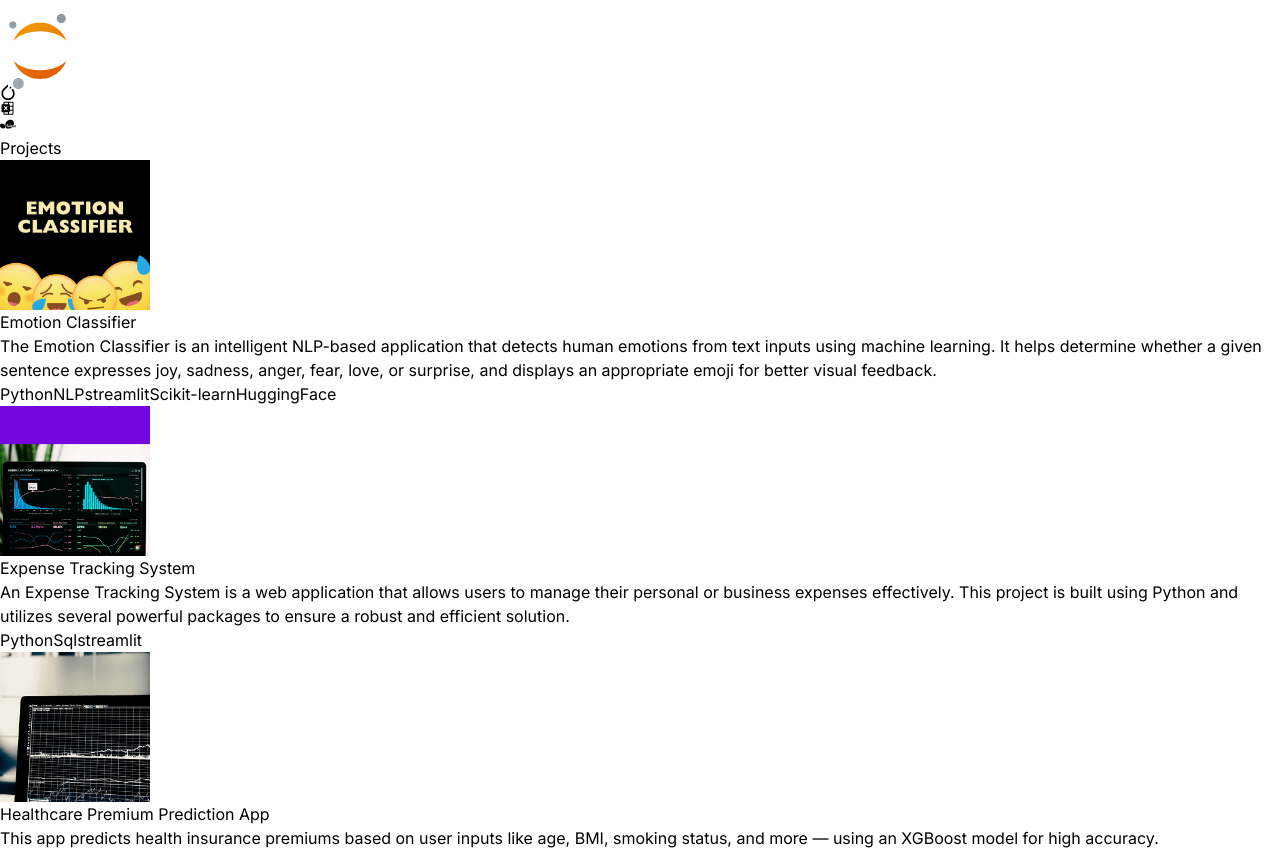
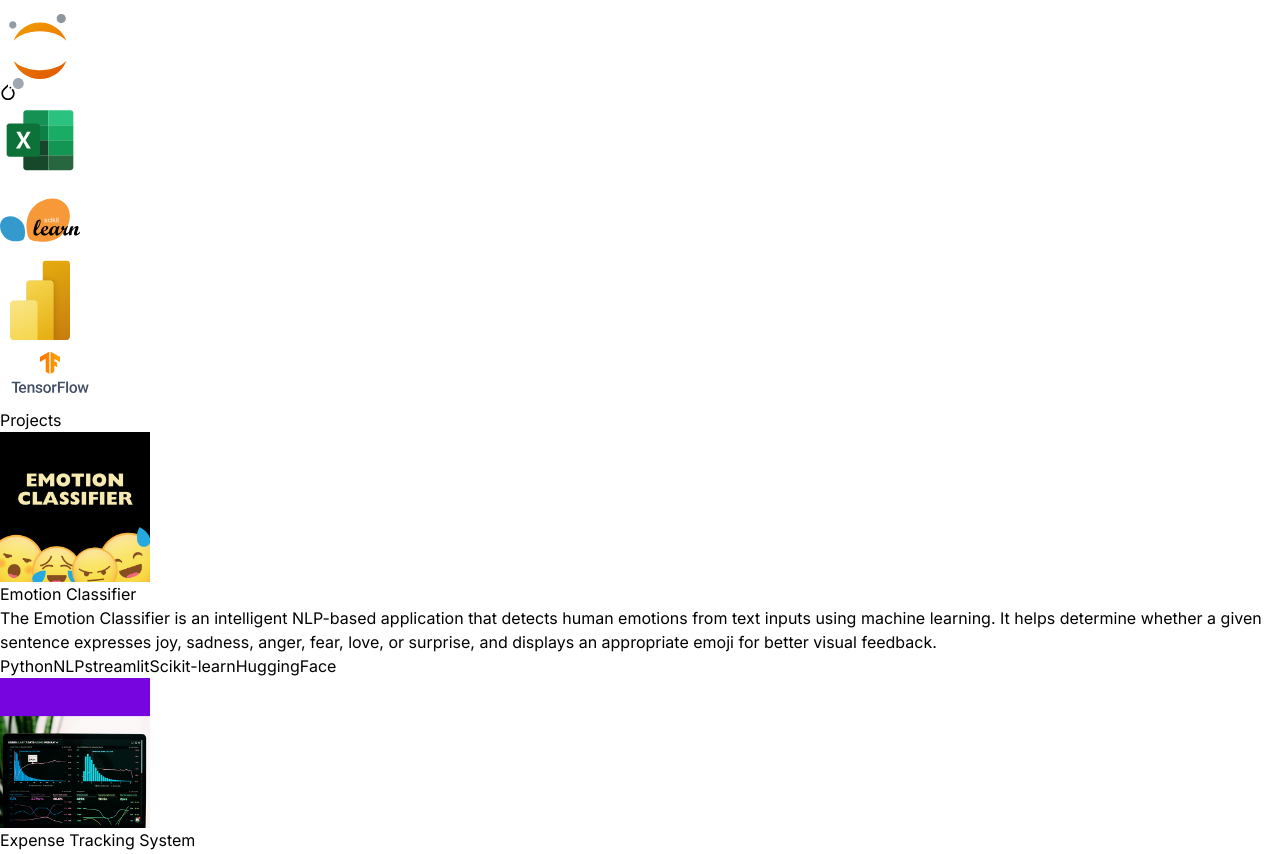
Before and after one commit to devang1005/devang-portfolio, a React (Vite) app: page / in a window 1280 px wide. Shown: the part 2046-2900 px from the top of the page. Built offline with nearby package versions, Linux system fonts and the light colour scheme.

Commit message:
update 2.0

```diff
--- a/src/App.jsx
+++ b/src/App.jsx
@@ -9,9 +9,10 @@ import Certificates from './components/Certificates';
 
 const App = () => {
   return (
+
     <div className='overflow-x-hidden text-neutral-300 antialiased selection:bg-cyan-300 selection:text-cyan-900'>
       <div className='fixed top-0 -z-10 h-full w-full'>
-      <div class="relative h-full w-full bg-black"><div class="absolute bottom-0 left-0 right-0 top-0 bg-[linear-gradient(to_right,#4f4f4f2e_1px,transparent_1px),linear-gradient(to_bottom,#8080800a_1px,transparent_1px)] bg-[size:14px_24px]"></div><div class="absolute left-0 right-0 top-[-10%] h-[1000px] w-[1000px] rounded-full bg-[radial-gradient(circle_400px_at_50%_300px,#fbfbfb36,#000)]"></div></div>
+      <div class="absolute top-0 z-[-2] h-screen w-screen bg-neutral-950 bg-[radial-gradient(ellipse_80%_80%_at_50%_-20%,rgba(120,119,198,0.3),rgba(255,255,255,0))]"></div>
       </div>
       <div className='container mx-auto px-8'>
       <Navbar/>
--- a/src/components/Tech.jsx
+++ b/src/components/Tech.jsx
@@ -3,6 +3,10 @@ import { SiPytorch } from "react-icons/si";
 import { motion } from "framer-motion";
 import { PiMicrosoftExcelLogoFill } from "react-icons/pi";
 import { SiScikitlearn } from "react-icons/si";
+import scikit from "../assets/scikit-learn.svg";
+import powerbi from "../assets/power-bi-icon.svg";
+import excel from "../assets/icons8-excel.svg";
+import tensorflow from "../assets/TensorFlow_logo.svg";
 
 const iconvarriant = (duration) =>({
     initial:{y:-10},
@@ -56,12 +60,17 @@ const Tech = () => {
                 <SiPytorch className="text-7xl text-orange-500" />
             </motion.div>
             <motion.div  variants={iconvarriant(5)} animate="animate" initial="initial" className="rounded-2xl border-4 p-4 border-neutral-800">
-                 <PiMicrosoftExcelLogoFill className="text-7xl text-green-500" />
+                <img src={excel} alt="excel" width='80' height='30'/>
             </motion.div>
             <motion.div  variants={iconvarriant(5)} animate="animate" initial="initial" className="rounded-2xl border-4 p-4 border-neutral-800">
-                <SiScikitlearn className="text-7xl text-black-500" />
+                 <img src={scikit} alt="scikit" width='80' height='30'/>
             </motion.div>
-
+            <motion.div  variants={iconvarriant(5)} animate="animate" initial="initial" className="rounded-2xl border-4 p-4 border-neutral-800">
+                 <img src={powerbi} alt="powerbi" width='80' height='30'/>
+            </motion.div>
+            <motion.div  variants={iconvarriant(5)} animate="animate" initial="initial" className="rounded-2xl border-4 p-4 border-neutral-800">
+                 <img src={tensorflow} alt="tensorflow" width='100' height='30'/>
+            </motion.div>
         </div>
     </div>
   )
```
Also changed, not shown: src/assets/TensorFlow_logo.svg (added), 1 other file (tests, documents, lock files or other folders).
